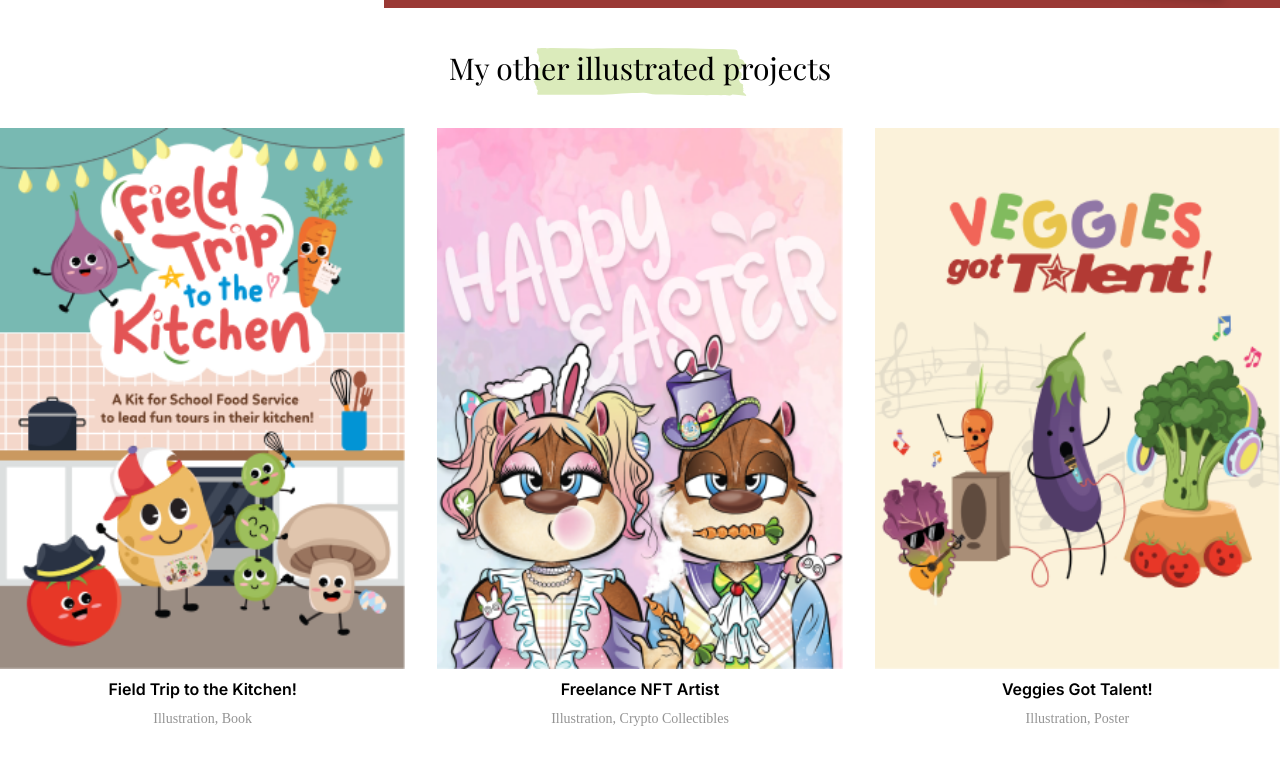
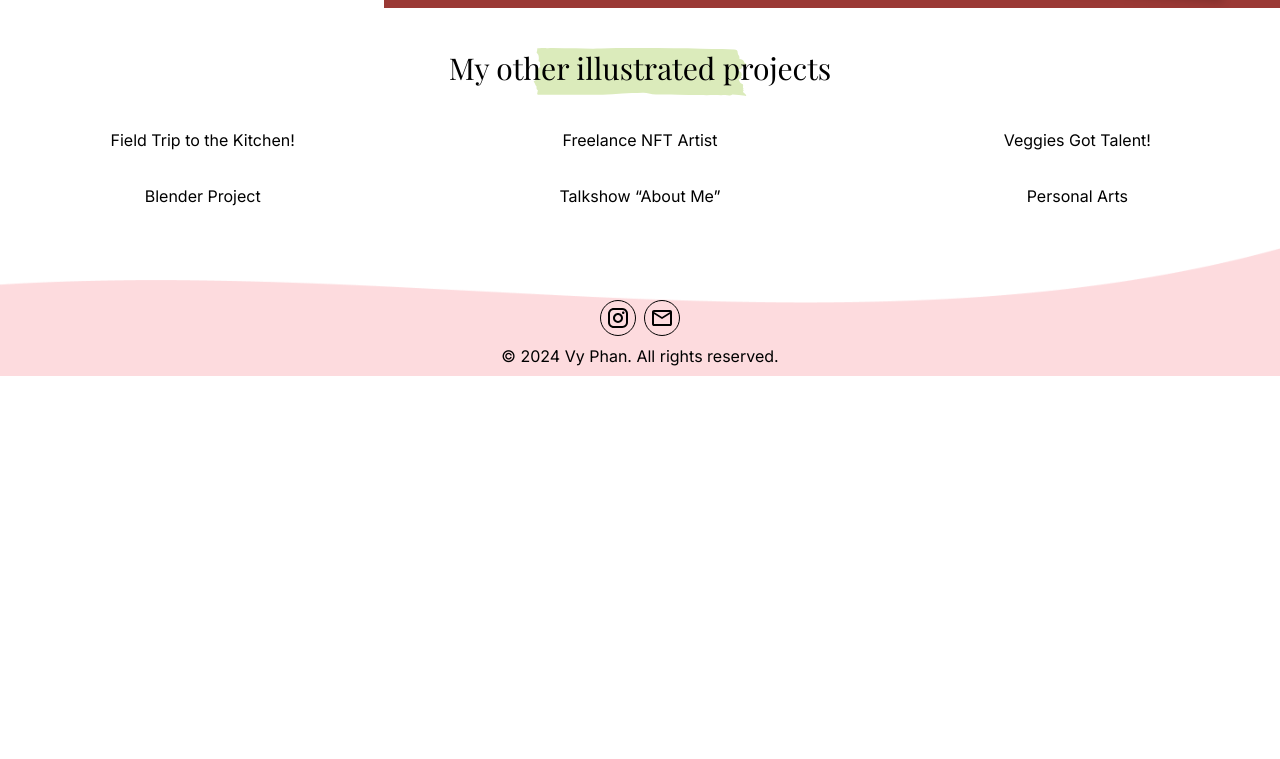
Before and after one commit to huunhatdev/portfolio_vyphan_v2, a React (Vite) app: page /illustration in a window 1280 px wide. Shown: the part 961-1720 px from the top of the page. After the commit the page ends 1337 px from the top, so only its background shows below. Built offline with nearby package versions, Linux system fonts and the light colour scheme; a web font is replaced by a local one.

Commit message:
check error

```diff
--- a/src/pages/Illustration/components/IllustratedProject.jsx
+++ b/src/pages/Illustration/components/IllustratedProject.jsx
@@ -44,7 +44,10 @@ const IllustratedProject = () => {
     return (
         <div className="grid grid-cols-1 gap-8 px-6 md:grid-cols-3 container__box md:px-0">
             {listImage.map((item) => (
-                <ImageItem key={item.path} {...item} />
+                // <ImageItem key={item.path} {...item} />
+                <Link key={item.path} to={item.path} className="text-center">
+                    {item.title}
+                </Link>
             ))}
         </div>
     );
@@ -52,6 +55,7 @@ const IllustratedProject = () => {
 
 export default IllustratedProject;
 
+// eslint-disable-next-line no-unused-vars
 const ImageItem = ({ imgName = '', title = '', subTitle = '', path = '' }) => {
     return (
         <Link to={path} className="text-center">
```
